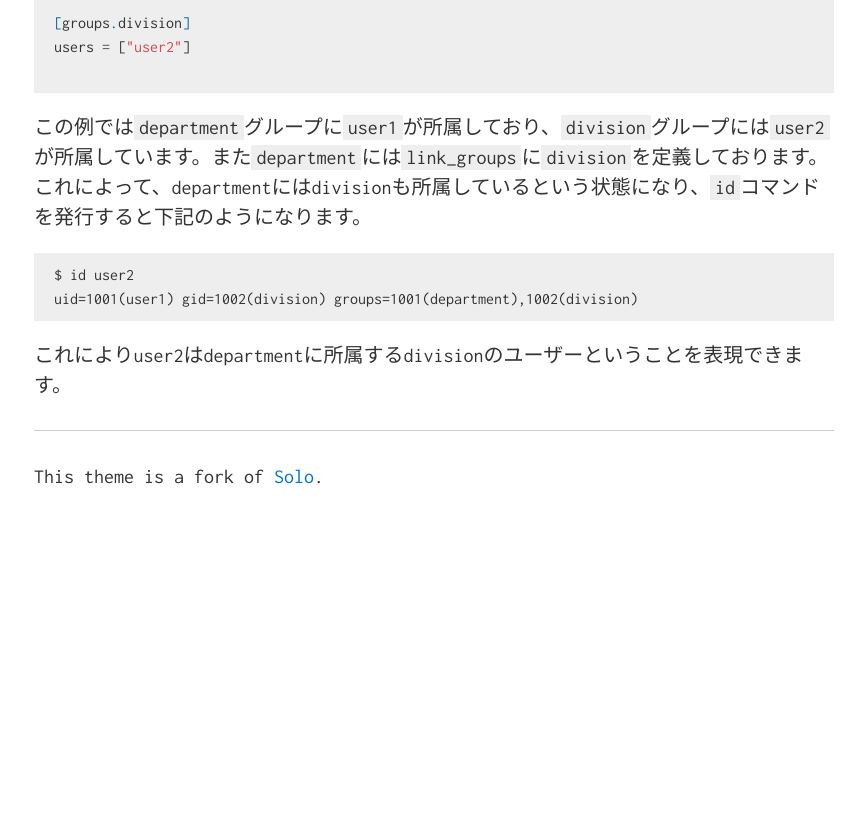
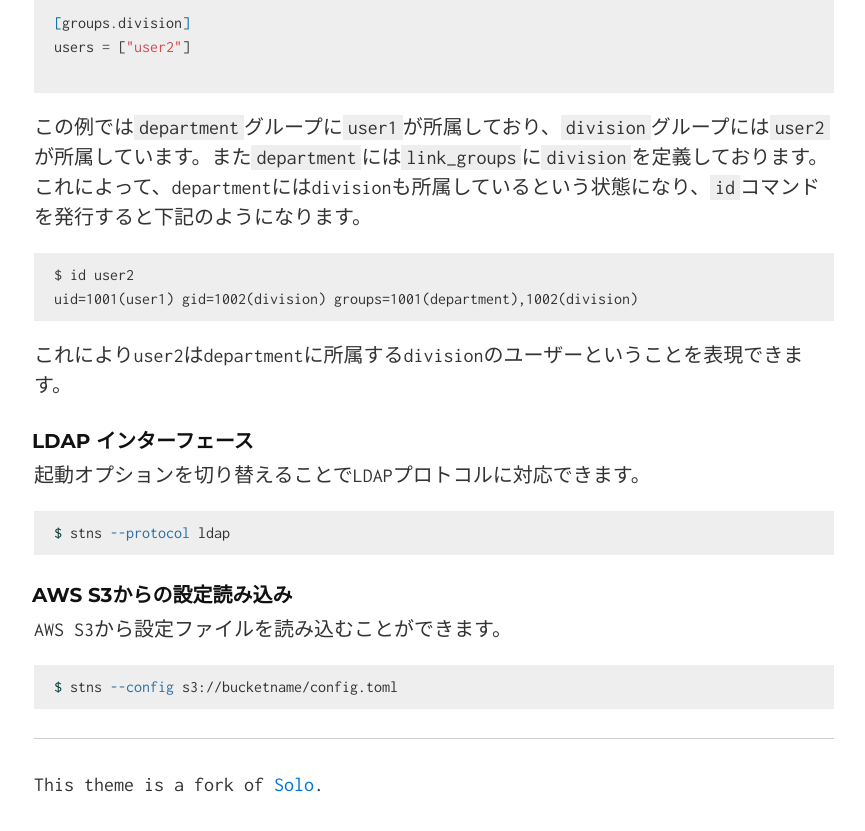
Before and after one commit to STNS/stns.github.io, a Jekyll site: the page built from advanced.ja.md, in a window 1280 px wide and 900 px high, scrolled down 1455 px. Shown: the top 831 px of the window, without its empty margins (206-1071 px from the left). Built offline with Jekyll 4.4.1, drawn with Linux system fonts in a browser that asks for light colours; our own code applies the rules of GitHub Pages for plain Markdown files; before the commit the page ends 2047 px from its top, so only the background shows below that.

````diff
--- a/advanced.ja.md
+++ b/advanced.ja.md
@@ -56,3 +56,17 @@ uid=1001(user1) gid=1002(division) groups=1001(department),1002(division)
 ```
 
 これによりuser2はdepartmentに所属するdivisionのユーザーということを表現できます。
+
+### LDAP インターフェース
+起動オプションを切り替えることでLDAPプロトコルに対応できます。
+
+```bash
+$ stns --protocol ldap
+```
+
+### AWS S3からの設定読み込み
+AWS S3から設定ファイルを読み込むことができます。
+
+```bash
+$ stns --config s3://bucketname/config.toml
+```
````
Also changed, not shown: advanced.en.md (+14 -0 lines), Gemfile.lock.
